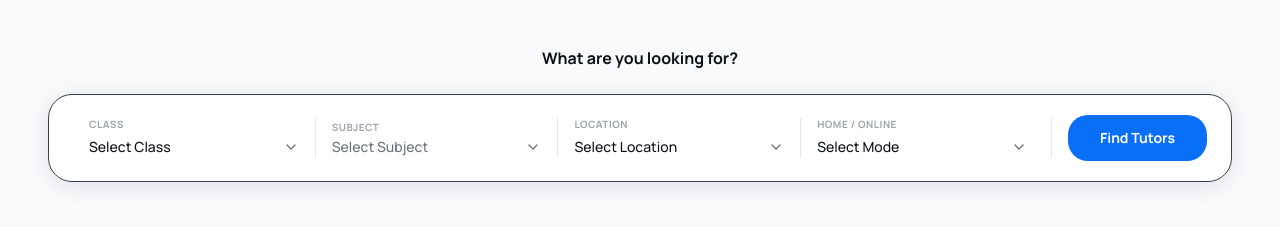
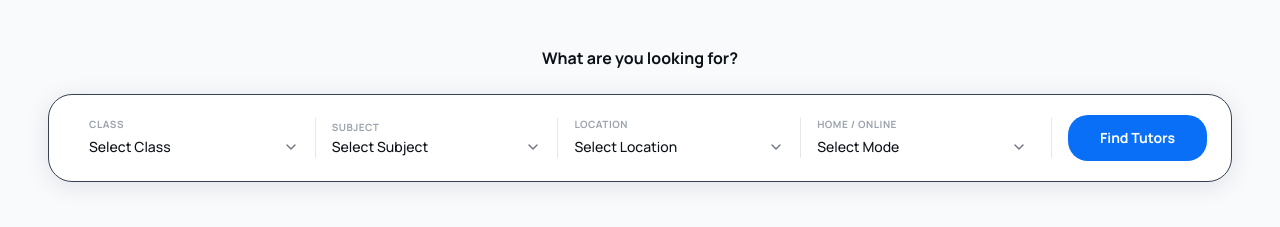
Before and after one commit to priyam0710/tutorwave, a Next.js app: page / in a window 1280 px wide. Shown: the part 820-1047 px from the top of the page. Built offline with nearby package versions, Linux system fonts and the light colour scheme.

Commit message:
Update HomeTutorSearch.tsx

```diff
--- a/src/app/components/HomeTutorSearch.tsx
+++ b/src/app/components/HomeTutorSearch.tsx
@@ -253,21 +253,13 @@ export default function HomeTutorSearch() {
                     className="w-full flex items-center justify-between text-left bg-transparent text-[#0D1118] text-sm font-medium outline-none cursor-pointer"
                   >
 
-                    <span
-                      className={
-                        selectedSubjects.length === 0
-                          ? 'text-[#6B7280] truncate'
-                          : 'text-[#0D1118] truncate'
-                      }
-                    >
-                      {selectedSubjects.length === 0
-                        ? 'Select Subject'
-                        : selectedSubjects.length === 1
-                        ? selectedSubjects[0]
-                        : `${selectedSubjects[0]} +${
-                            selectedSubjects.length - 1
-                          }`}
-                    </span>
+                   <span className="text-[#0D1118] truncate">
+  {selectedSubjects.length === 0
+    ? 'Select Subject'
+    : selectedSubjects.length === 1
+    ? selectedSubjects[0]
+    : `${selectedSubjects[0]} +${selectedSubjects.length - 1}`}
+</span>
 
                     <ChevronDown
                       size={16}
```
